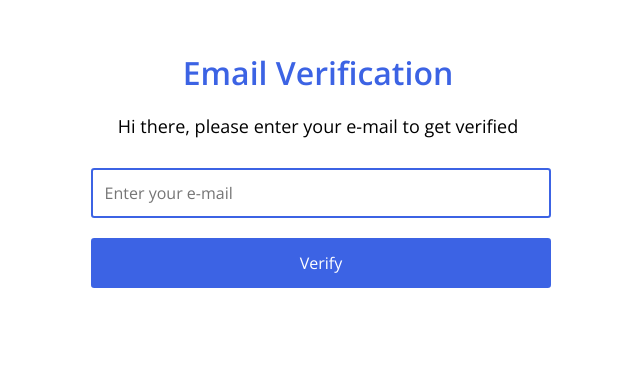
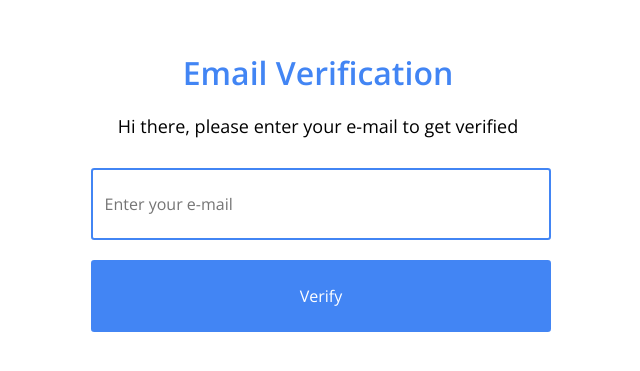
Before and after one commit to bolubee101/Certificates, a plain HTML site: page index.html in a window 1280 px wide. Shown: the part 227-598 px from the top of the page, without its empty margins (266-906 px from the left). Drawn offline with nearby package versions, Linux system fonts and the light colour scheme.

Commit message:
Update styles.css

```diff
--- a/styles.css
+++ b/styles.css
@@ -7,7 +7,7 @@ body{
     justify-content: center;
     width: 90%;
     height: 90%;
-    --color: rgb(60, 99, 228) !important;;
+    --color: #4285F4;
     --font: 'Open Sans', sans-serif;
 }
 
@@ -30,7 +30,7 @@ button
 input,button
 {
     width: 100%;
-    height: 50px;
+    height: 72px;
     margin: 10px 3px;
     text-align: left;
     padding: 0 12px!important;
```
